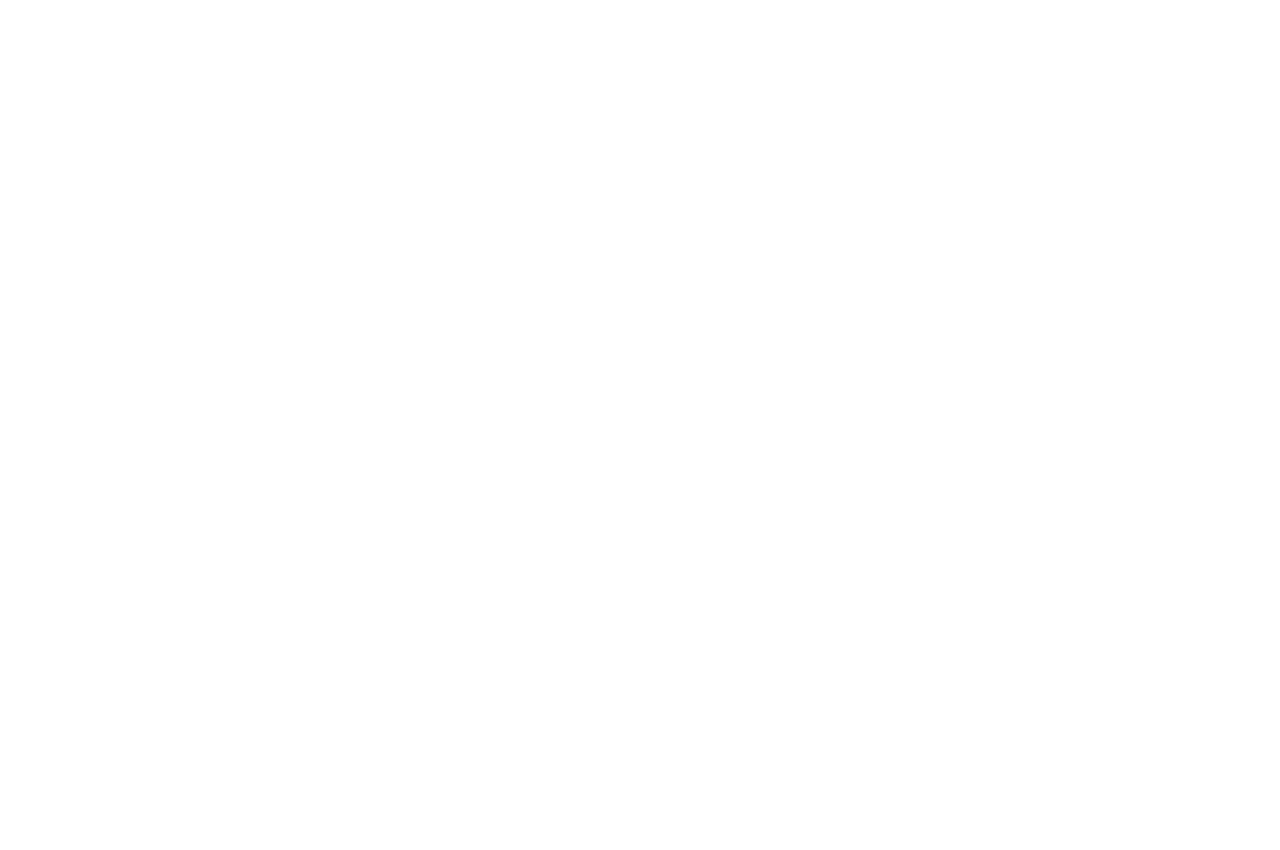
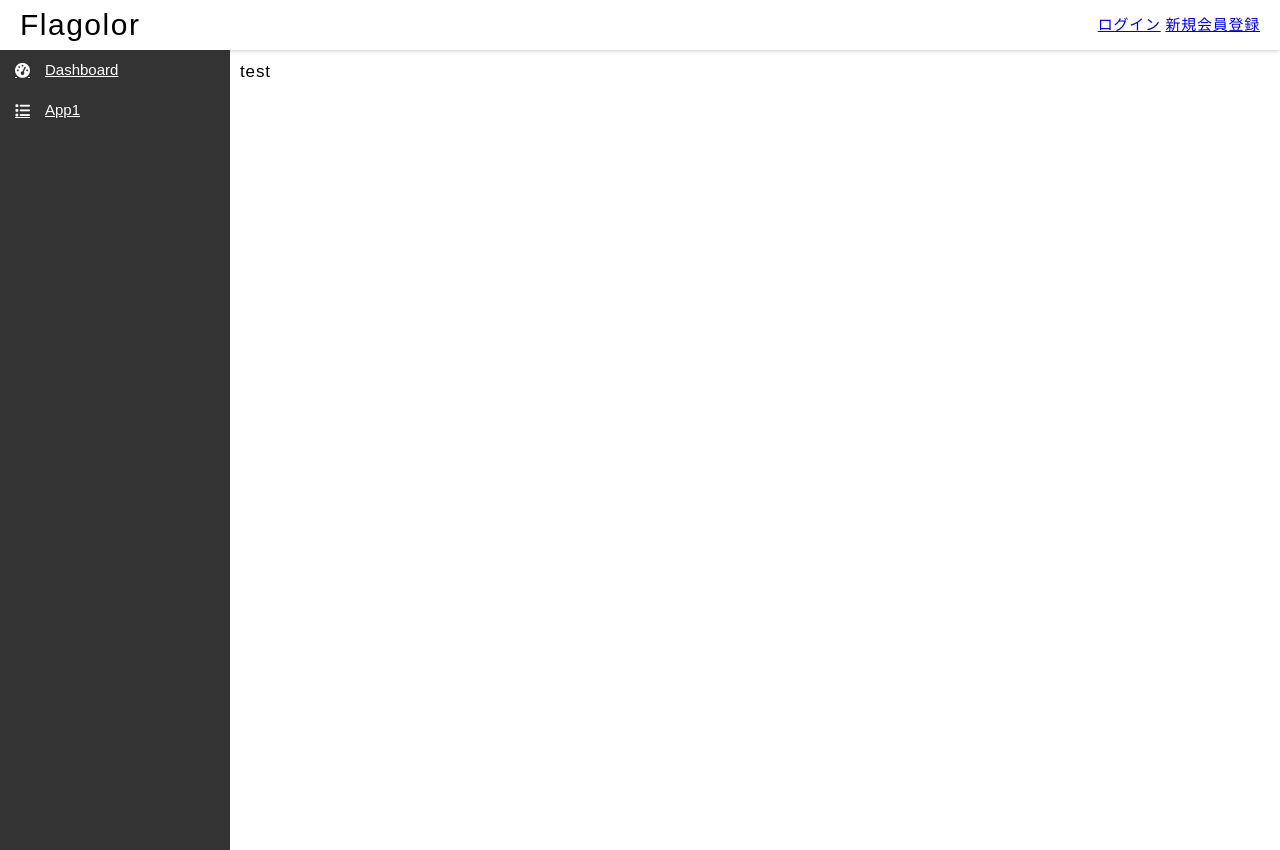
Before and after one commit to raylicola/flagolor-django, a Django app: page /post_outfit/ in a window 1280 px wide. Before the commit the page is empty. Before the commit the page ends 800 px from the top, so only its background shows below. Run offline with Django 3.2, Linux system fonts and the light colour scheme; some libraries are stand-ins or nearby versions.

Commit message:
ログイン機能の実装

```diff
--- a/flagolor/settings.py
+++ b/flagolor/settings.py
@@ -124,3 +124,6 @@ STATIC_URL = '/static/'
 # https://docs.djangoproject.com/en/3.2/ref/settings/#default-auto-field
 
 DEFAULT_AUTO_FIELD = 'django.db.models.BigAutoField'
+
+LOGIN_REDIRECT_URL = '/post_outfit'
+LOGOUT_REDIRECT_URL = '/post_outfit'
--- a/flagolor/urls.py
+++ b/flagolor/urls.py
@@ -18,5 +18,6 @@ from django.urls import path, include
 
 urlpatterns = [
     path('admin/', admin.site.urls),
+    path('accounts/', include('django.contrib.auth.urls')),
     path('post_outfit/', include('post_outfit.urls')),
 ]
--- /dev/null
+++ b/post_outfit/static/post_outfit/css/common.css
@@ -0,0 +1,89 @@
+html *{
+    margin: 0px;
+    padding: 0px;
+    box-sizing: border-box;
+}
+:root{
+    font-family: "Arial","Hiragino Sans",YuGothic,"Yu Gothic","メイリオ",Meiryo;
+    font-size: 17px;
+    line-height: 1em;
+}
+p{
+    letter-spacing: 0.05em;
+    margin-top: 0.5em;
+    margin-bottom: 0.5em;
+    font-size: 1em;
+    line-height: 1.5em;
+}
+header{
+    height: 50px;
+    box-shadow: 0px 0px 5px 0px hsla(0, 0%, 7%, 0.3);
+    padding:0 20px 0;
+}
+header p{
+    margin:0;
+    font-size:30px;
+    line-height:50px;
+}
+#wrapper{
+    position:relative;
+    height:100vh;
+    padding-bottom:0px;
+    display:flex;
+}
+#nav-left{
+    overflow: visible;
+    height: 100%;
+    width:230px;
+    padding: 0;
+    display: flex;
+    background-color: #333;
+    box-sizing: border-box;
+    position: relative;
+}
+#nav{
+    position: relative;
+    top: 0px;
+    left: 0px;
+    margin-right: 0px;
+    overflow: hidden;
+    width: auto;
+    height: auto;
+    box-sizing: border-box;
+    font-size: 12px;
+}
+#nav-ul{
+    list-style:none;
+    margin:0;
+    padding:0;
+}
+.nav-li{
+    height: 40px;
+    width: 230px;
+    color: white;
+}
+.nav-li-a{
+    display: flex;
+    align-items: center;
+    line-height: 40px;
+    padding-left: 15px;
+    font-size: 15px;
+    color:white;
+}
+.user_state p{
+    font-size: 15px;
+    display: inline-block;
+}
+#main{
+    padding-left: 10px;
+}
+h2{
+margin:20px 0;
+}
+header{
+    display:flex;
+    justify-content: space-between;
+    height: 50px;
+    box-shadow: 0px 0px 5px 0px hsla(0, 0%, 7%, 0.3);
+    padding:0 20px 0;
+}
--- /dev/null
+++ b/post_outfit/templates/post_outfit/base.html
@@ -0,0 +1,42 @@
+{% load static %}
+<html>
+<head>
+    <meta charset="utf-8">
+    <meta http-equiv="X-UA-Compatible" content="IE-edge">
+    <meta name="viewport" content="width=device-width,initial-scale=1.0,minimum-scale=1.0">
+    <title>Flagolor</title>
+    <link rel="stylesheet" href="{% static 'post_outfit/css/common.css' %}">
+    <script src="https://kit.fontawesome.com/d86c726e71.js" crossorigin="anonymous"></script>
+</head>
+<body>
+    <header>
+        <div>
+            <p>Flagolor</p>
+        </div>
+        <div class="user_state">
+            {% if user.is_authenticated %}
+            <p>{{user.username}}</p>
+            <p><a href="{% url 'logout'%}">ログアウト</a></p>
+            {% else %}
+            <p><a href="{% url 'login' %}">ログイン</a></p>
+            <p><a href="{% url 'register' %}">新規会員登録</a></p>
+            {% endif %}
+        </div>
+    </header>
+
+    <div id="wrapper">
+      <nav id="nav-left">
+        <div id="nav">
+          <ul id="nav-ul">
+            <li class="nav-li"><a href="{% url 'index' %}" class="nav-li-a"><i class="fa fa-tachometer" style="margin-right:15px"></i>Dashboard</a></li>
+            <li class="nav-li"><a href="#" class="nav-li-a"><i class="fas fa-list" style="margin-right:15px"></i>App1</a></li>
+          </ul>
+        </div>
+      </nav>
+      <main id="main">
+          {% block content %}
+          {% endblock %}
+      </main>
+    </div>
+</body>
+</html>
--- a/post_outfit/templates/post_outfit/index.html
+++ b/post_outfit/templates/post_outfit/index.html
@@ -1,12 +1,4 @@
-<!DOCTYPE html>
-<html lang="en">
-<head>
-    <meta charset="UTF-8">
-    <meta http-equiv="X-UA-Compatible" content="IE=edge">
-    <meta name="viewport" content="width=device-width, initial-scale=1.0">
-    <title>{{title}}</title>
-</head>
-<body>
-
-</body>
-</html>
+{% extends "post_outfit/base.html" %}
+{% block content %}
+<p>test</p>
+{% endblock %}
--- a/post_outfit/urls.py
+++ b/post_outfit/urls.py
@@ -1,6 +1,7 @@
-from django.urls import path, include
+from django.urls import path
 from . import views
 
 urlpatterns = [
-    path('', views.index),
+    path('', views.index, name='index'),
+    path('', views.register, name='register')
 ]
--- a/post_outfit/views.py
+++ b/post_outfit/views.py
@@ -2,7 +2,8 @@ from django.shortcuts import render
 
 # Create your views here.
 def index(request):
-    params = {
-        'title': 'Hello'
-    }
-    return render(request, 'post_outfit/index.html', params)
+
+    return render(request, 'post_outfit/index.html')
+
+def register(request):
+    return render(request, 'post_outfit/register.html')
```
Also changed, not shown: post_outfit/templates/registration/login.html (added, +9 -0 lines), post_outfit/templates/post_outfit/register.html (added).
